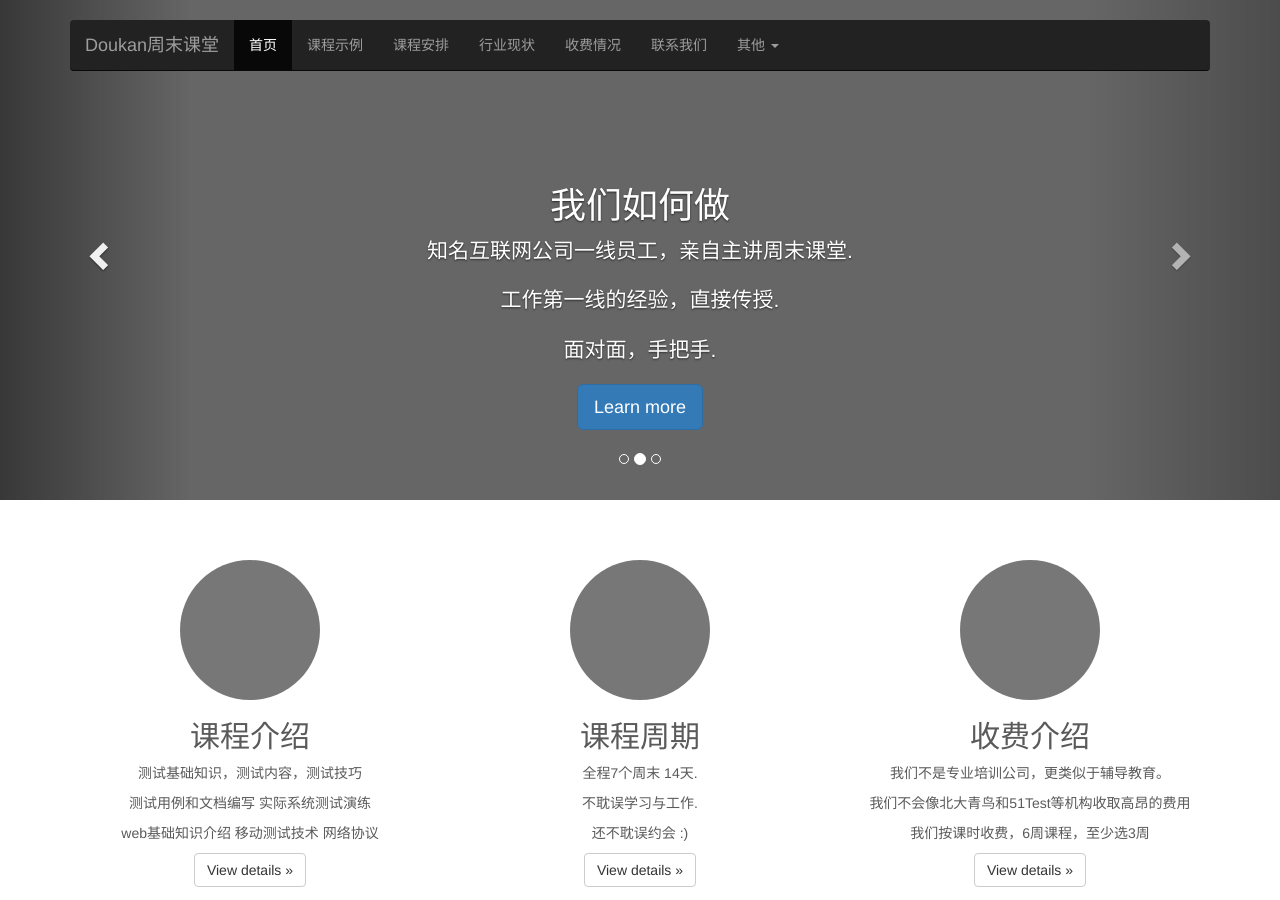
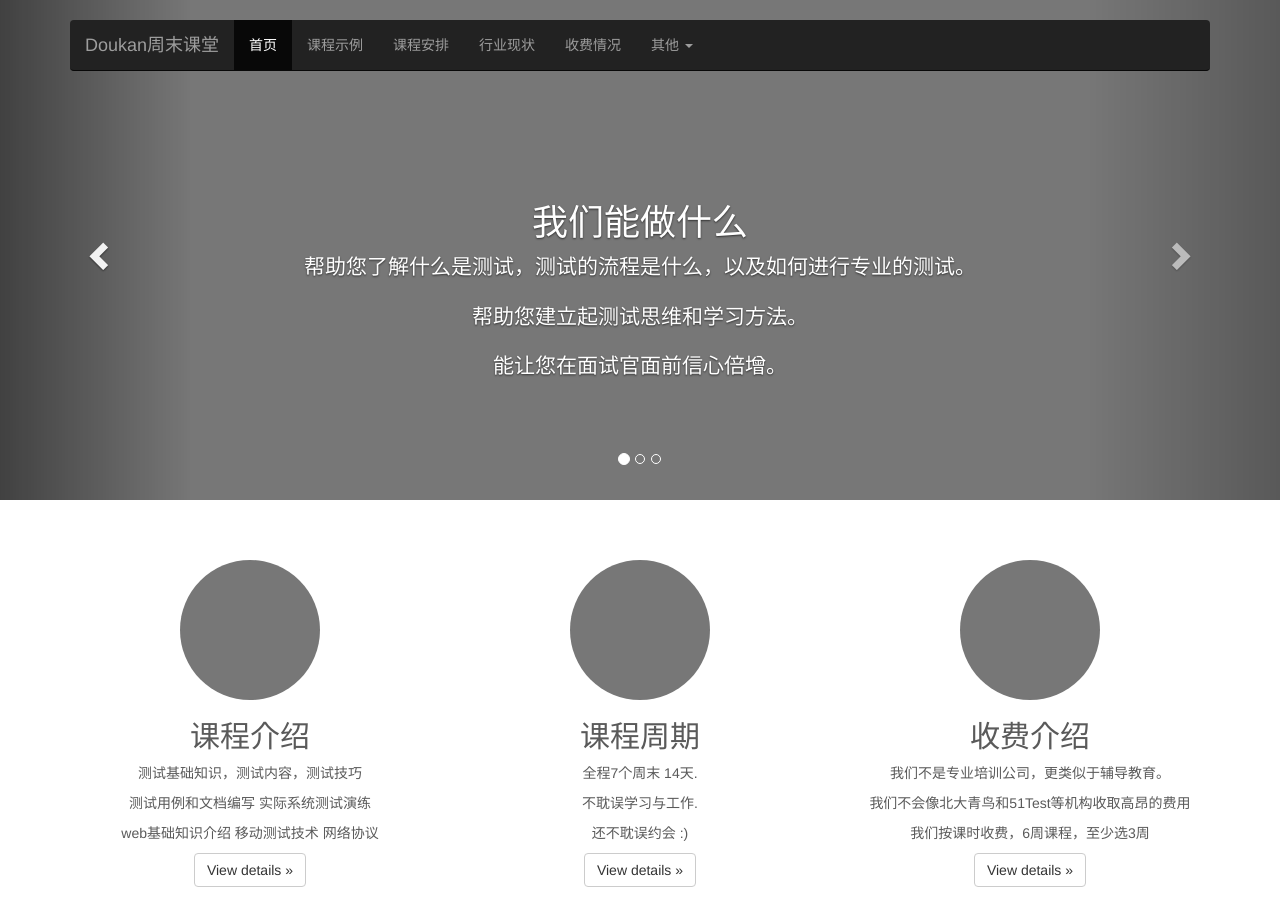
Before and after one commit to guming/myblog, a Jekyll site: the page home.html, which Jekyll copies as it is, in a window 1280 px wide and 900 px high. Built offline with Jekyll 4.4.1, drawn with Linux system fonts in a browser that asks for light colours; nearby versions of some CDN libraries.

Commit message:
change index

```diff
--- a/home.html
+++ b/home.html
@@ -49,7 +49,6 @@
                 <li><a href="intro.html">课程安排</a></li>
                 <li><a href="testinfo.html">行业现状</a></li>
                 <li><a href="intro.html">收费情况</a></li>
-                <li><a href="contact.html">联系我们</a></li>
                 <li class="dropdown">
                   <a href="#" class="dropdown-toggle" data-toggle="dropdown">其他 <span class="caret"></span></a>
                   <ul class="dropdown-menu" role="menu">
--- a/index.html
+++ b/index.html
@@ -38,7 +38,7 @@
 
           <div class="masthead clearfix">
             <div class="inner">
-              <h3 class="masthead-brand">Doukan 周末课堂</h3>
+              <h3 class="masthead-brand">Doukan周末课堂</h3>
               <ul class="nav masthead-nav">
                 <li class="active"><a href="#">欢迎</a></li>
                 <li><a href="about.html">关于我们</a></li>
@@ -48,7 +48,7 @@
           </div>
 
           <div class="inner cover">
-            <h1 class="cover-heading">欢迎来到 Doukan 周末课堂</h1>
+            <h1 class="cover-heading">欢迎来到周末课堂</h1>
             <p class="lead">顾名思义，我们是利用周末时间提供软件测试培训的公司</p>
             <p class="lead">我们的目标是，帮助您快速掌握测试技术，为赢得企业面试而助力</p>
             <p class="lead">
```
